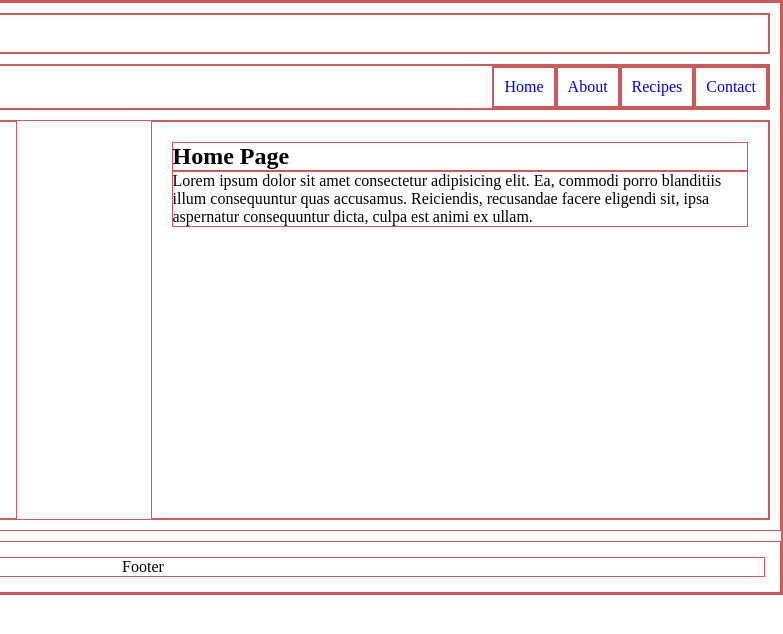
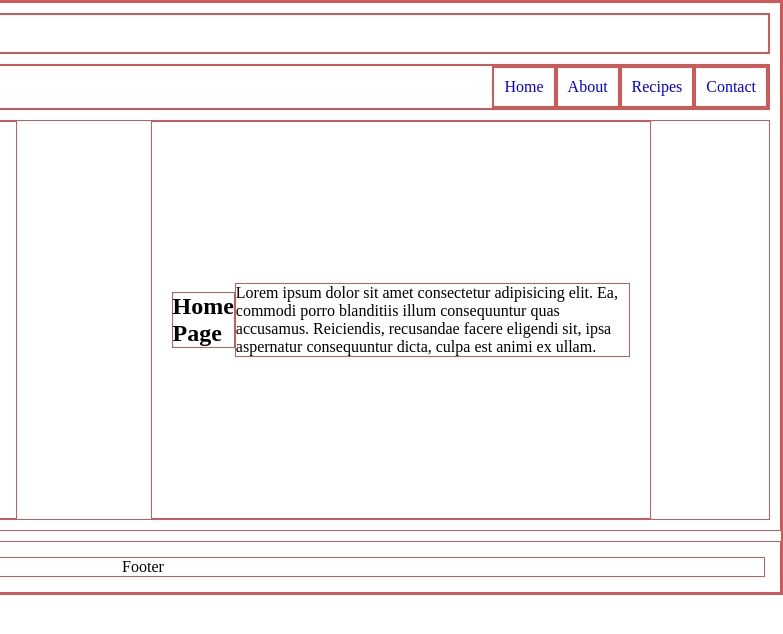
Before and after one commit to charlmaths/odin_recipes_2024, a plain HTML site: page index.html in a window 1280 px wide. Shown: the full height of the page, 497-1280 px from the left. Drawn offline with Linux system fonts and the light colour scheme.

Commit message:
Create grid-item-home, update index.html

```diff
--- a/styles.css
+++ b/styles.css
@@ -73,11 +73,26 @@ then applying the 'hover' animation which has a darker color
   overflow: hidden;
 }
 
+.grid-item-img,
+.grid-item-recipe {
+  display: flex;
+  justify-content: center;
+  align-items: center;
+  max-width: 500px;
+  width: 100%;
+}
+
 .grid-item-img img {
   width: 100%;
   height: 100%;
   display: block;
   object-fit: cover;
+}
+
+.grid-item-home {
+  grid-column-start: 2;
+  grid-column-end: 4;
+  padding: 20px;
 }
 
 .grid-item-recipe {
```
